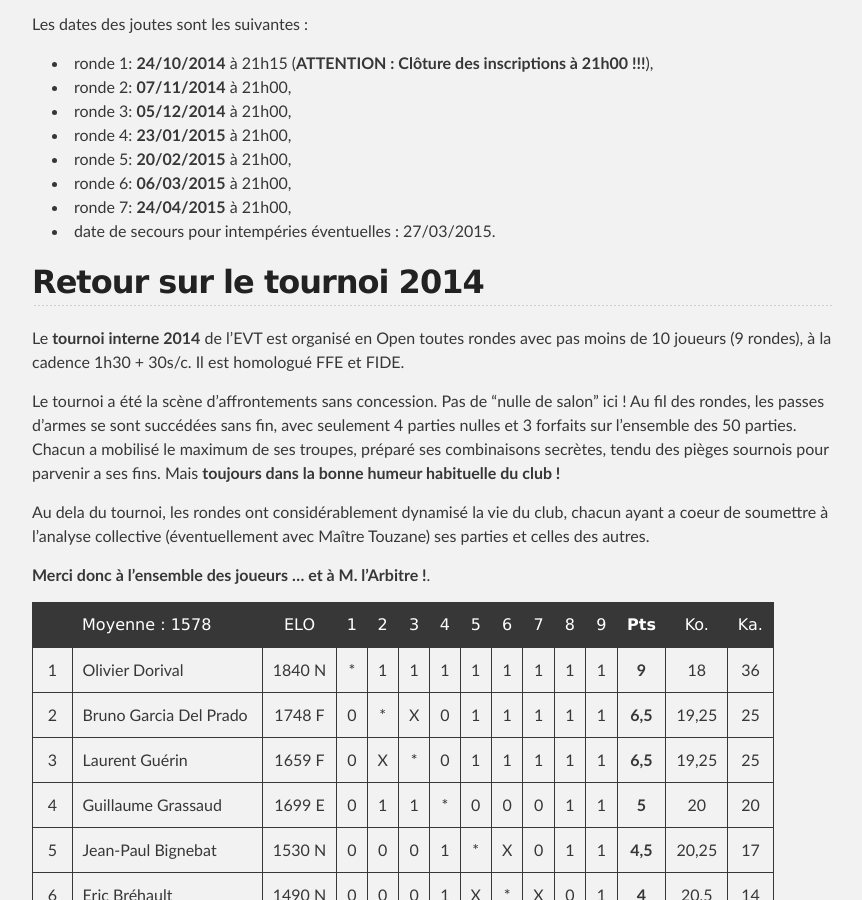
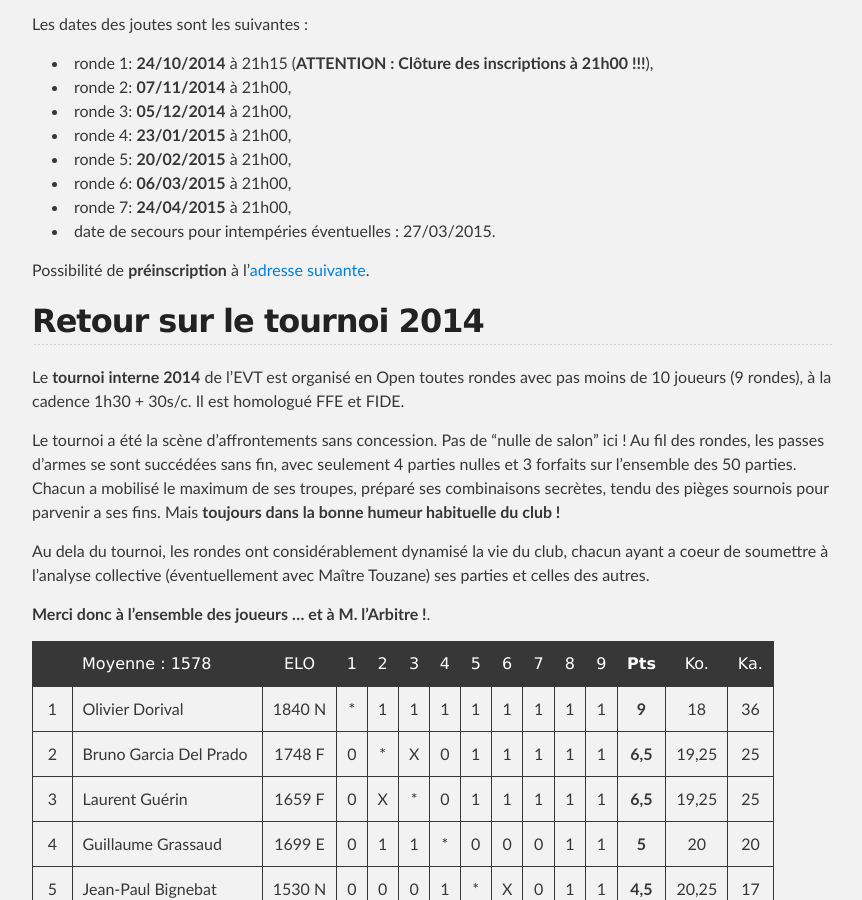
Before and after one commit to echiquier-villeneuve-tolosane/echiquier-villeneuve-tolosane.github.io, a Jekyll site: the page built from tournoiinterne.md, in a window 1280 px wide and 900 px high, scrolled down 364 px. Shown: the whole window, without its empty margins (208-1070 px from the left). Built offline with Jekyll 4.4.1, drawn with Linux system fonts in a browser that asks for light colours; nearby versions of some CDN libraries.

Commit message:
Updated tournoiinterne.md

```diff
--- a/tournoiinterne.md
+++ b/tournoiinterne.md
@@ -20,6 +20,7 @@ Les dates des joutes sont les suivantes :
 - ronde 7: **24/04/2015** à 21h00,
 - date de secours pour intempéries éventuelles : 27/03/2015.
 
+Possibilité de **préinscription** à l'[adresse suivante](mailto:echecsvilleneuve@gmail.com).
 
 ## Retour sur le tournoi 2014
 
```
